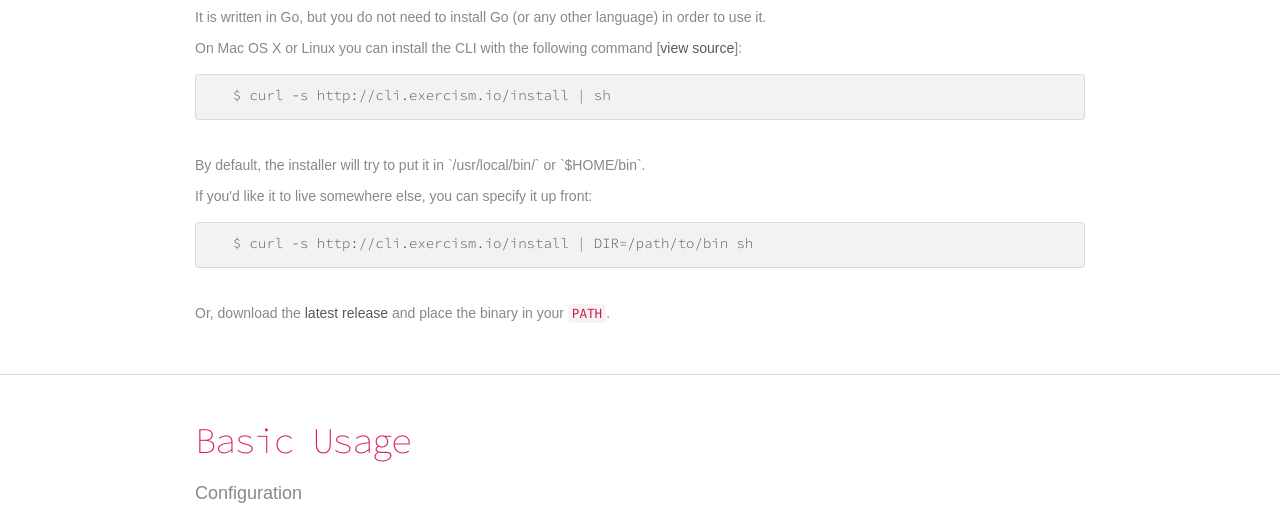
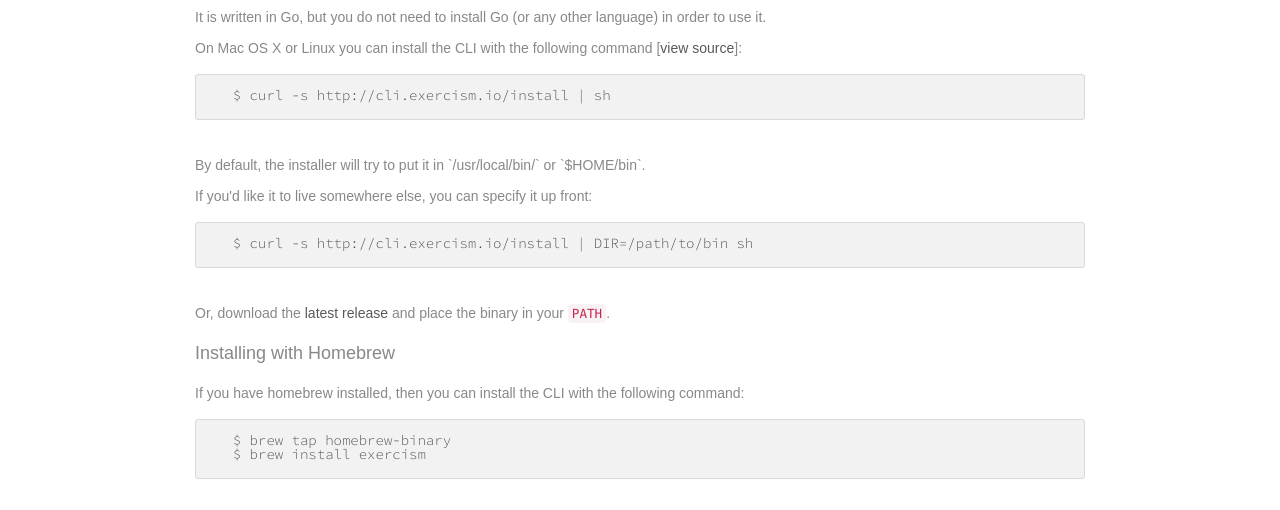
Before and after one commit to exercism/DEPRECATED.cli-www, a plain HTML site: page public/index.html in a window 1280 px wide. Shown: the part 442-952 px from the top of the page. Drawn offline with Linux system fonts and the light colour scheme.

Commit message:
Add homebrew instructions

```diff
--- a/public/index.html
+++ b/public/index.html
@@ -65,6 +65,14 @@
 </pre>
 
             <p>Or, download the <a href="https://github.com/exercism/cli/releases/latest">latest release</a> and place the binary in your <code>PATH</code>.</p>
+
+            <h3>Installing with Homebrew</h3>
+            <p>If you have homebrew installed, then you can install the CLI with the following command:</p>
+
+<pre class="content-code">
+  $ brew tap homebrew-binary
+  $ brew install exercism
+</pre>
           </div>
         </article>
 
```
